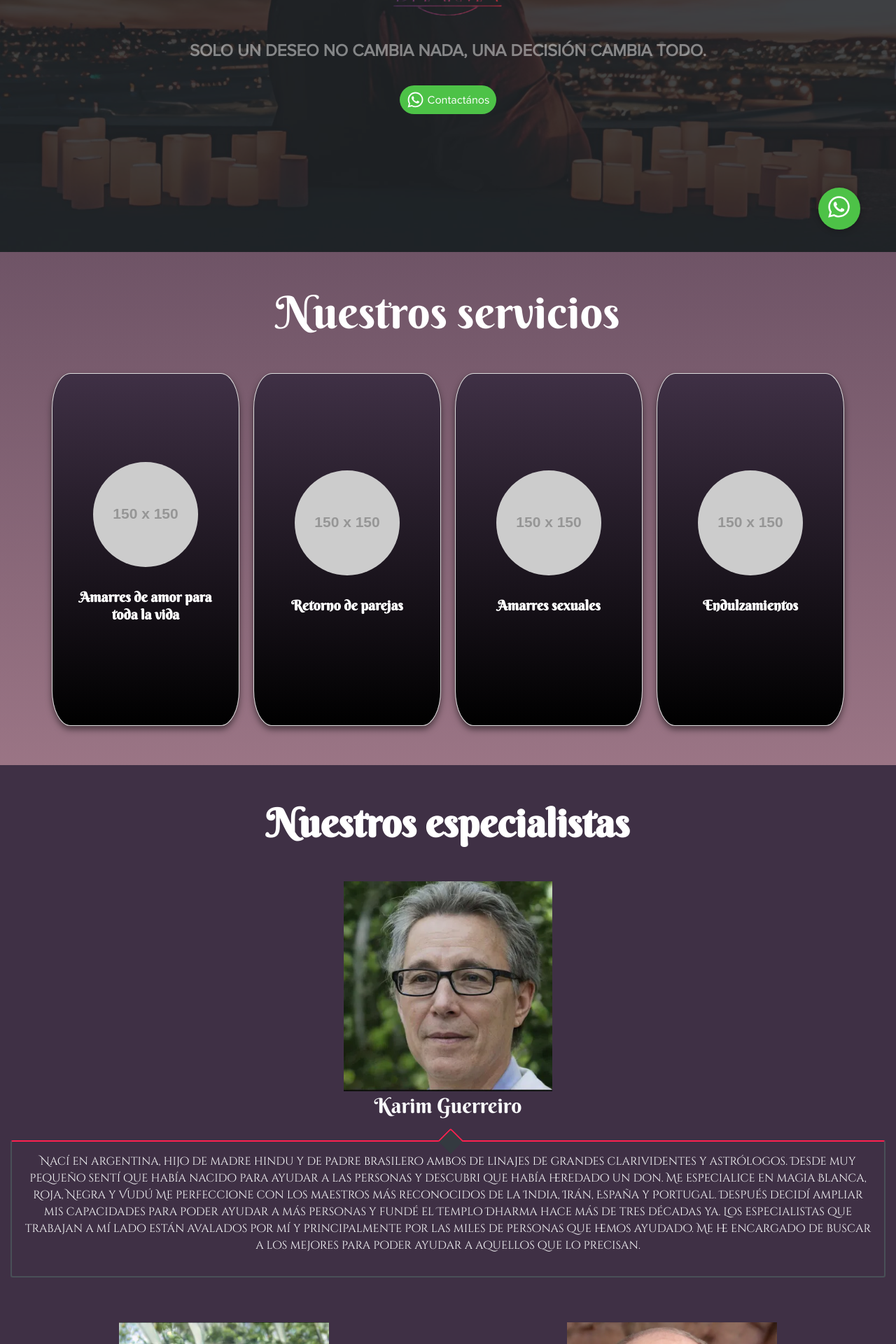
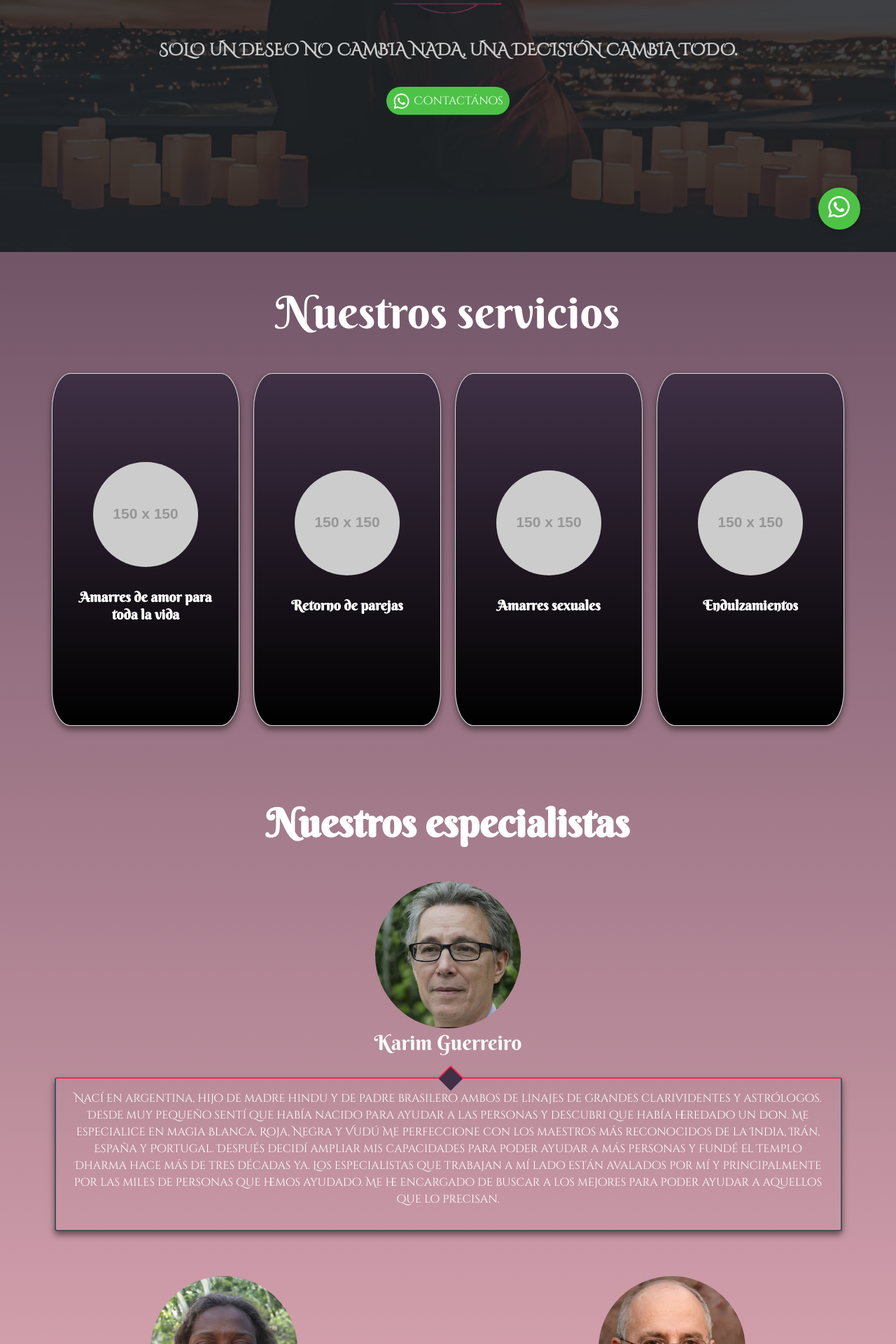
Before and after one commit to melinareynoso/exo-amarres, a React (Create React App) app: page / in a window 1280 px wide. Shown: the part 440-2360 px from the top of the page at 70% size. Built offline with nearby package versions, Linux system fonts and the light colour scheme; a web font is replaced by a local one.

Commit message:
agrego stylos y cambio tipologia

```diff
--- a/src/Components/Especialistas/Especialistas.css
+++ b/src/Components/Especialistas/Especialistas.css
@@ -3,7 +3,7 @@
 
 .esp-container{
     overflow: hidden;
-    background-color: #3f3045 !important;
+    /* background-color: #3f3045 !important; */
     width: 100%;
     padding-right: 15px;
     padding-left: 15px;
@@ -27,7 +27,8 @@
 .esp-container img{
     max-height: 300px;
     max-width: 300px;
-    width: 100%;
+    width: 70%;
+    border-radius: 100%;
 }
 
 .esp-container h3{
@@ -48,6 +49,14 @@
     border-top-color: #ff214f;
     border-radius: .2rem;
     margin-top: 30px;
+  box-shadow: 0 5px 10px 0 rgba(0, 0, 0, 0.5);
+  width:90%;
+  top: 0;
+  bottom: 0;
+  left: 0;
+  right: 0;
+  margin:auto;
+
 }
 
 .testimonial-body p{
@@ -57,7 +66,8 @@
     font-size: 1rem;
     font-weight: 400;
     line-height: 1.5;
-    color: #f8f9fa !important;
+    color: #fff !important;
+
 }
 
 .testimonial-body::after{
@@ -72,7 +82,7 @@
     border-style: solid;
     border-width: 2px 0 0 2px;
     transform: rotate(45deg) translateX(-50%);
-    background: #343a40;
+    background: #3f3045;
 }
 
 .testimonial-row{
--- a/src/Components/Header/Header.css
+++ b/src/Components/Header/Header.css
@@ -63,19 +63,19 @@ max-width: 100%;
     color: rgba(255, 255, 255, 0.455) !important;
     font-weight: 400;
     font-size: 1rem;
-    font-family: 'Proxima Nova';
+    font-family: 'Cinzel Decorative';
   }
 
   #frase{
     margin: 20px;
-    color: rgba(255, 255, 255, 0.455) !important;
+    color: rgba(255, 255, 255, 0.777) !important;
     font-weight: bold;
     font-size: 1.5rem;
-    font-family: 'Proxima Nova';
+    font-family: 'Cinzel Decorative';
   }
 
   header a{
-    font-family: 'Proxima Nova';
+    font-family: 'Cinzel Decorative';
     font-size: 10px;
     /* color: rgba(255, 255, 255, 0.455) !important; */
     text-decoration:none;
```
